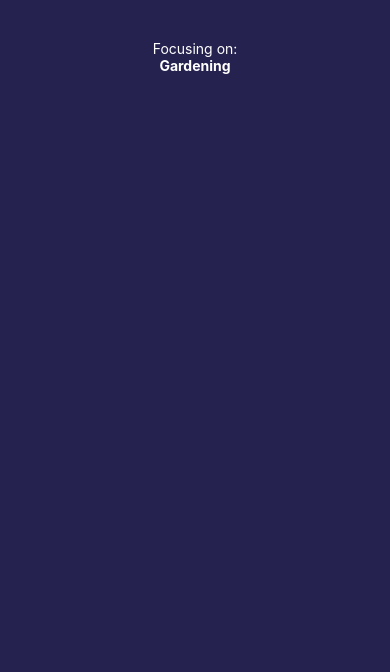
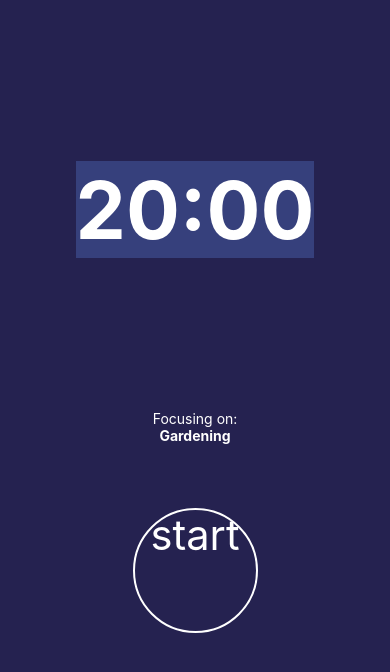
Before and after one commit to Aidnac/FocusTime, a React Native app: screen / in a window 390 px wide. Shown: the top 672 px of the page. Built offline with nearby package versions, Linux system fonts and the light colour scheme.

Commit message:
Building the countdown timer

```diff
--- /dev/null
+++ b/src/components/Countdown.js
@@ -0,0 +1,51 @@
+import React, {useEffect, useState} from 'react';
+import {View, StyleSheet, Text} from 'react-native';
+import {colors} from '../utils/colors';
+import {fontSizes} from '../utils/sizes';
+
+const minutesToMillis = min => min * 1000 * 60;
+const formatTime = time => (time < 10 ? `0${time}` : time);
+
+export const Countdown = ({minutes = 20, isPaused}) => {
+  const interval = React.useRef(null);
+  const countDown = () => {
+    setMillis(time => {
+      if (time === 0) {
+        //do something
+        return time;
+      }
+      const timeLeft = time - 1000;
+      //report the progress
+      return timeLeft;
+    });
+  };
+
+  useEffect(() => {
+    if (isPaused) {
+      return;
+    }
+    interval.current = setInterval(countDown, 1000);
+    return () => clearInterval(interval.current);
+  }, [isPaused]);
+
+  const [millis, setMillis] = useState(minutesToMillis(minutes));
+
+  const minute = Math.floor(millis / 1000 / 60) % 60;
+  const seconds = Math.floor(millis / 1000) % 60;
+  return (
+    <View>
+      <Text style={styles.text}>
+        {formatTime(minute)}:{formatTime(seconds)}
+      </Text>
+    </View>
+  );
+};
+
+const styles = StyleSheet.create({
+  text: {
+    fontSize: fontSizes.xxxl,
+    fontWeight: 'bold',
+    color: colors.white,
+    backgroundColor: 'rgba(94,132,226,0.3)',
+  },
+});
--- a/src/features/timer/Timer.js
+++ b/src/features/timer/Timer.js
@@ -1,14 +1,27 @@
-import React from 'react';
+import React, {useState} from 'react';
 import {View, StyleSheet, Text, Platform} from 'react-native';
+import {Countdown} from '../../components/Countdown';
+import {RoundedButton} from '../../components/RoundedButton';
 import {colors} from '../../utils/colors';
 import {spacing} from '../../utils/sizes';
 
 export const Timer = ({focusSubject}) => {
+  const [isStarted, setIsStarted] = useState(false);
   return (
     <View style={styles.container}>
+      <View style={styles.countdown}>
+        <Countdown isPaused={!isStarted} />
+      </View>
       <View style={{paddingTop: spacing.md}}>
         <Text style={styles.title}>Focusing on:</Text>
         <Text style={styles.task}>{focusSubject}</Text>
+      </View>
+      <View style={styles.buttonWrapper}>
+        {isStarted ? (
+          <RoundedButton title="pause" onPress={() => setIsStarted(false)} />
+        ) : (
+          <RoundedButton title="start" onPress={() => setIsStarted(true)} />
+        )}
       </View>
     </View>
   );
@@ -29,4 +42,15 @@
     textAlign: 'center',
     fontWeight: 'bold',
   },
+  countdown: {
+    flex: 0.5,
+    alignItems: 'center',
+    justifyContent: 'center',
+  },
+  buttonWrapper: {
+    flex: 0.3,
+    padding: 15,
+    justifyContent: 'center',
+    alignItems: 'center',
+  },
 });
```
